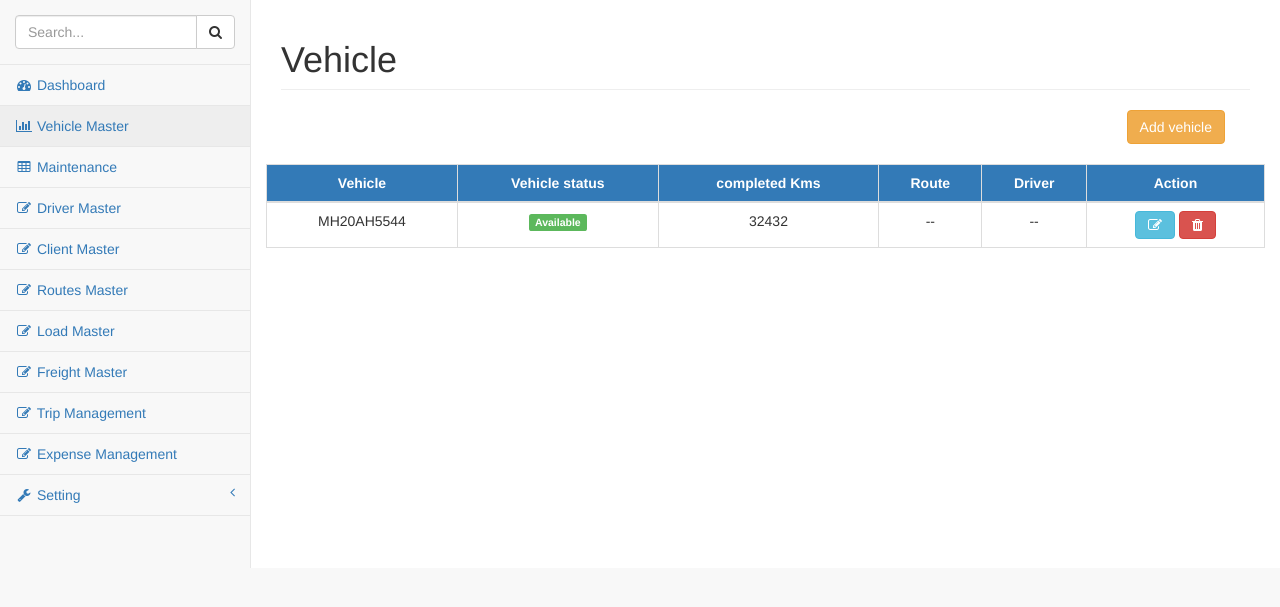
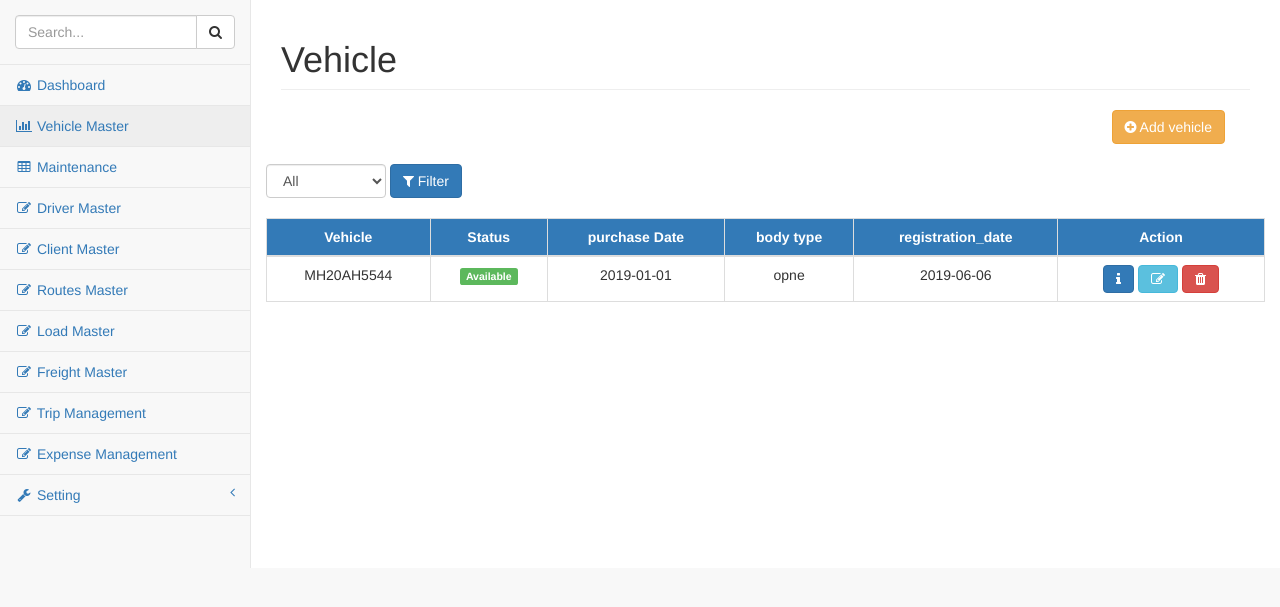
Before and after one commit to fayyaztech/transportManagement, a CodeIgniter app: page /transport/vehicle in a window 1280 px wide. Shown: the part 51-658 px from the top of the page. Run offline with CodeIgniter, Linux system fonts and the light colour scheme; data comes from the database, SQL or seed files in the repository.

Commit message:
vehicle filter added delete and reactive function added extra unused function deleted

```diff
--- a/application/controllers/Vehicle.php
+++ b/application/controllers/Vehicle.php
@@ -13,19 +13,29 @@ class Vehicle extends CI_Controller {
 	{
 		// both add and update operation perform in single file
 		$vehicle_data = [];
+		$show_info = false;
 		$vehicle_id = $this->input->get('vehicle_id');
 		if ($vehicle_id != NULL) {
 			if (!empty($data = $this->vehicle_model->fetch_single_vehicle_info($vehicle_id))) {
 				$vehicle_data = $data;
 			}
 		}
-		$this->load->view('vehicle/vehicle_form',['vehicle_data'=>$vehicle_data]);
+
+		if ($this->input->get('action')=="show_info") {
+			$show_info = true;
+		}
+		$this->load->view('vehicle/vehicle_form',['vehicle_data'=>$vehicle_data,'show_info'=>$show_info]);
 	}
+
 
 		public function add_vehicle()
 	{
-		$data=$this->input->post();
-		$config= array(
+		/*
+			* add new vehicle
+			* update old vehicle data
+		*/
+		$data = $this->input->post();
+		$config = array(
 		array('field' =>'vehicle_number' ,'rules'=>'required|min_length[7]|max_length[10]'),
 		array('field' =>'vehicle_purchase_date' ,'rules'=>'required|date'),
 		array('field' =>'vehicle_current_reading' ,'rules'=>'required|numeric'),
@@ -35,54 +45,18 @@ class Vehicle extends CI_Controller {
 		);
 
 		$this->load->library('form_validation',$config);
+
+		//form validation
 		if($this->form_validation->run() == true)
 		{
-			if($this->vehicle_model->add_vehicle_info($data))
-			{
-				echo 'Record Saved.';
-			}
-			else
-			{
-				echo 'Failed Try Again.';
-			}
+			$resp = $this->vehicle_model->add_vehicle_info($data);
 		}
 		else
 		{
-			echo stripcslashes(validation_errors());
+			$resp = stripcslashes(validation_errors());
 		}
-	}
 
-	public function update_vehicle()
-	{
-		$vehicle_id=$this->input->post('vehicle_id');
-		$info=$this->input->post();
-		unset($info['vehicle_id']);
-		$config= array(
-		array('field' =>'vehicle_number' ,'rules'=>'required|min_length[7]|max_length[10]'),
-		array('field' =>'vehicle_purchase_year' ,'rules'=>'required|exact_length[4]|numeric'),
-		array('field' =>'vehicle_current_reading' ,'rules'=>'required|numeric'),
-		array('field' =>'vehicle_chassis_no' ,'rules'=>'required|min_length[17]'),
-		array('field' =>'vehicle_engine_no' ,'rules'=>'required|min_length[10]'),
-		array('field' =>'vehicle_expected_average' ,'rules'=>'required|min_length[1]'),
-		array('field' =>'vehicle_tyres' ,'rules'=>'required|min_length[1]'),
-		);
-
-		$this->load->library('form_validation',$config);
-		if($this->form_validation->run() == true)
-		{
-			if($this->vehicle_model->update_vehicle_info($vehicle_id,$info))
-			{
-				echo "Record Updated.";
-			}
-			else
-			{
-				echo "Failed Try Again.?";
-			}
-		}
-		else
-		{
-			echo stripcslashes(validation_errors());
-		}
+		echo $resp;
 	}
 
 	public function delete_vehicle()
@@ -92,11 +66,15 @@ class Vehicle extends CI_Controller {
 		{
 			echo "Record Deleted..";
 		}
-		else
+	}
+
+	public function reactive_vehicle()
+	{
+		$vehicle_id=$this->input->get('vehicle_id');
+		if($data=$this->vehicle_model->reactive_vehicle($vehicle_id))
 		{
-
+			echo "vehicle reactivated ..";
 		}
-
 	}
 
 	public function __construct()
--- a/application/models/Vehicle_model.php
+++ b/application/models/Vehicle_model.php
@@ -3,60 +3,52 @@ defined('BASEPATH') or exit('No direct script access allowed');
 
 class Vehicle_model extends CI_Model
 {
+    public function get_vehicle_details($filter)
+    {
+        $this->db->select('vehicle.vehicle_id,vehicle.vehicle_number,vehicle.vehicle_purchase_date,vehicle.vehicle_status,vehicle_body_type,vehicle_registration_date');
 
-    public function get_vehicle_last_trip_details($vehicle_id)
-    {
-        $this->db->select('trip_details.trip_stop_date,trip_details.route_id,trip_details.driver_id,driver.driver_id,driver.driver_name,routes.route_origin,routes.route_destination');
-        $this->db->where('trip.vehicle_id', $vehicle_id);
-        $this->db->order_by('trip.trip_id', 'desc');
-        $this->db->join('trip_details', 'trip.trip_id = trip_details.trip_id', 'left');
-        $this->db->join('driver', 'trip_details.driver_id = driver.driver_id', 'left');
-        $this->db->join('routes', 'trip_details.route_id = routes.route_id', 'left');
-        $this->db->limit(1);
-        $query = $this->db->get('trip');
-        return $query->row();
+        // 1 is active, 2 is running , 0 is deactivated
+        if ($filter == 1 || $filter == 2 || $filter == 0) {
+            $this->db->where('vehicle_status =', $filter);
+        }
 
-    }
-
-    public function get_vehicle_details()
-    {
-        $this->db->select('vehicle.vehicle_id,vehicle.vehicle_number,vehicle.vehicle_current_reading,vehicle.vehicle_status');
-        $this->db->where('vehicle_status<>', 0);
         $query = $this->db->get('vehicle');
         return $query->result();
     }
 
     public function add_vehicle_info($vehicle_data)
     {
-        $responce = false;
+        // add update vehicle
+        $responce = false; // failed;
+
         if (isset($vehicle_data["vehicle_id"])) {
             $this->db->where('vehicle_id', $vehicle_data['vehicle_id']);
             unset($vehicle_data['vehicle_id']);
             if ($this->db->update('vehicle', $vehicle_data)) {
-                    $responce = true;
+                    $responce = 2; //'updated';
+             }
             }else{
-                if ($this->db->insert_batch('vehicle',$vehicle_data)) {
-                    $responce = true;
+                if ($this->db->insert('vehicle',$vehicle_data)) {
+                    $responce = 1; //'new_added';
                 }
             }
-        }
+
 
         return $responce;
-    }
-
-    public function update_vehicle_info($vehicle_id, $info)
-    {
-        //echo $vehicle_id;
-        $this->db->where('vehicle_id', $vehicle_id);
-        if ($this->db->update('vehicle', $info)) {
-            return true;
-        }
     }
 
     public function delete_vehicle_info($vehicle_id)
     {
         $this->db->where('vehicle_id', $vehicle_id);
-        if ($this->db->update('vehicle', ['vehicle_status' => '0'])) {
+        if ($this->db->update('vehicle', ['vehicle_status' => 0])) {
+            return true;
+        }
+    }
+
+    public function reactive_vehicle($vehicle_id)
+    {
+        $this->db->where('vehicle_id', $vehicle_id);
+        if ($this->db->update('vehicle', ['vehicle_status' => 1])) {
             return true;
         }
     }
--- a/application/views/vehicle.php
+++ b/application/views/vehicle.php
@@ -11,54 +11,80 @@
             </div>
             <!-- /.row -->
             <div class="row">
-                <a class="btn btn-warning pull-right add_vehicle" style="margin-right: 40px;" href='#'>Add vehicle</a>
+                <a class="btn btn-warning pull-right add_vehicle" style="margin-right: 40px;" href='#'><i class="fa fa-plus-circle"> </i> Add vehicle</a>
             </div>
             <br>
             <input type="hidden" name="url" id="url" class="form-control" value="<?php echo base_url(); ?>">
             <div class="row">
+                <form action="" method="get" class="form-inline" role="form">
+
+                    <div class="form-group">
+                        <select class="form-control" name="filter">
+                            <option value="4"> All</option>
+                            <option value="0"> Deactivated</option>
+                            <option value="1"> Active</option>
+                            <option value="2"> Running</option>
+                        </select>
+                    </div>
+                    <button type="submit" class="btn btn-primary"><i class="fa fa-filter"></i> Filter</button>
+                </form>
+                </br>
                             <div class="card-body">
                                 <div class="table-responsive">
                                     <table class="table table-bordered table-hover text-center">
                                         <thead class="bg-primary text-center">
                                             <tr>
                                                 <th class="text-center">Vehicle</th>
-                                                <th class="text-center">Vehicle status</th>
-                                                <th class="text-center">completed Kms</th>
-                                                <th class="text-center">Route</th>
-                                                <th class="text-center">Driver</th>
+                                                <th class="text-center">Status</th>
+                                                <th class="text-center">purchase Date</th>
+                                                <th class="text-center">body type</th>
+                                                <th class="text-center">registration_date</th>
                                                 <th class="text-center">Action</th>
                                             </tr>
                                         </thead>
 
                                         <tbody>
                                             <?php
+
+                                            // all vehicles data array
                                             $data = [];
-                                            $data = $this->vehicle_model->get_vehicle_details();
+
+                                            // vehicle filter
+                                            $filter = 1;
+
+                                            //if receive filter prams
+                                            if ($this->input->get('filter') != NULL) {
+                                                $filter = $this->input->get('filter');
+                                            }
+
+                                            $data = $this->vehicle_model->get_vehicle_details($filter);
                                             foreach ($data as $value) {
-                                            $exra_data = $this->vehicle_model->get_vehicle_last_trip_details($value->vehicle_id);
-                                            $route = "--";
-                                            $driver = "--";
-                                            $last_trip = "--";
 
-                                            if (!empty($exra_data) && $value->vehicle_status == 2) {
-                                            $status = '<span class="label label-danger">On Trip</span>';
-                                            $route = $exra_data->route_origin." to ".$exra_data->route_destination;
-                                            $driver = $exra_data->driver_name;
-                                            }else{
-                                            $status = '<span class="label label-success">Available</span>';
-                                            // $last_trip = $exra_data->trip_stop_date;
-                                            }
+                                                if ($value->vehicle_status == 1) {
+                                                    // 1 vehicle available
+                                                    $status = '<span class="label label-success">Available</span>';
+                                                    $delete_btn = '<button data-toggle="tooltip" data-placement="top" title="Delete" id="delete" class="btn btn-danger fa fa-trash"></button>';
+                                                }elseif ($value->vehicle_status == 2) {
+                                                    // 2 vehicle running
+                                                    $status = '<span class="label label-warning">Running</span>';
+                                                    $delete_btn = '<button class="btn btn-danger fa fa-trash" disabled=""></button>';
+                                                }elseif ($value->vehicle_status == 0) {
+                                                    // vehicle deactivated
+                                                    $status = '<span class="label label-danger">Deactivated</span>';
+                                                    $delete_btn = '<button class="btn btn-success fa fa-recycle" id="reactive"></button>';
+                                                }
+
                                             echo '<tr>
                                                 <td>'.$value->vehicle_number.'</td>
                                                 <td>'.$status.'</td>
-                                                <td>'.$value->vehicle_current_reading.'</td>
-                                                <td>'.$route.'</td>
+                                                <td>'.$value->vehicle_purchase_date.'</td>
+                                                <td>'.$value->vehicle_body_type.'</td>
 
-                                                <td>'.$driver.'</td>
+                                                <td>'.$value->vehicle_registration_date.'</td>
                                                 <td value="'.$value->vehicle_id.'">
-                                                    <a  class="btn btn-info
-                                                    fa fa-edit"  data-toggle="modal" href="#modal-1" id="show_update_vform" data-toggle="tooltip" data-placement="down" title="Update"></a>
-                                                    <button data-toggle="tooltip" data-placement="top" title="Delete" id="delete" class="btn btn-danger fa fa-trash"></button>
+                                                    <a  class="btn btn-primary fa fa-info"  data-toggle="modal" id="vehicle_info" data-toggle="tooltip" data-placement="down" title="Update"></a>
+                                                    <a  class="btn btn-info fa fa-edit"  data-toggle="modal" id="show_update_vform" data-toggle="tooltip" data-placement="down" title="Update"></a>
+                                                    '.$delete_btn.'
                                                 </td>
                                             </tr>';
                                             }
--- a/assets/js/custom/vehicle.js
+++ b/assets/js/custom/vehicle.js
@@ -1,3 +1,6 @@
+//base_url
+var url=$('#url').val();
+
 // add vihicle button clicked
 $('.add_vehicle').click(function(event) {
 	$.get(url+'vehicle/vehicle_form', function(data) {
@@ -15,6 +18,39 @@ $(document).on('click', '#show_update_vform', function(event){
 	});
 });
 
+// show vehicle info
+$(document).on('click', '#vehicle_info', function(event){
+		var vehicle_id = $(this).parent().attr('value');
+		$.get(url+'vehicle/vehicle_form?action=show_info&vehicle_id='+vehicle_id, function(data) {
+		$('.modal_containt').html(data);
+		$('#modal').modal('show');
+	});
+});
+
+// onclick delete
+$(document).on('click', '#delete', function(event){
+	if (confirm('Do You Want To Delete Vehicle Record..?'))
+	{
+    	var vehicle_id = $(this).parent().attr('value');
+    	$.get(url+"vehicle/delete_vehicle?vehicle_id="+vehicle_id, function(data) {
+    		alert(data);
+			location.reload();
+    	});
+	}
+});
+
+// onclick reactive
+$(document).on('click', '#reactive', function(event){
+	if (confirm('Do You Want To active Vehicle..?'))
+	{
+    	var vehicle_id = $(this).parent().attr('value');
+    	$.get(url+"vehicle/reactive_vehicle?vehicle_id="+vehicle_id, function(data) {
+    		alert(data);
+			location.reload();
+    	});
+	}
+});
+
 
 // Saving New Vehicle Record //
 
@@ -30,8 +66,19 @@ $(document).on('submit','#submit',function(event){
 			cache:false,
 			processData:false,
 			success: function(data){
-			alert(data);
-				location.reload();
+			 if (data == 1) {
+			 	//when new vehicle added
+			 	alert("vehicle added successfully");
+			 	location.reload();
+			 }else if(data == 2){
+			 	// when vehicle updated
+			 	alert("vehicle data updated");
+			 	location.reload();
+			 }else{
+			 	// when from got errors
+			 	alert($data);
+			 }
+
 			}
 	})
 })
@@ -58,29 +105,3 @@ $(document).on('submit','#update_form',function(event){
 })
 
 // End Saving Updated Vehicle Record //
-
-
-// Deliting Vehicle Record //
-	var url=$('#url').val();
-	$(document).on('click', '#delete', function(event){
-
-	if (confirm('Do You Want To Delete Vehicle Record..?'))
-	{
-    	var vehicle_id = $(this).parent().attr('value');
-		$.ajax({
-				url:url+"vehicle/delete_vehicle?vehicle_id="+vehicle_id,
-				method:"POST",
-				success:function(data){
-				alert(data);
-				location.reload();
-			}
-		})
-
-	}
-	else
-	{
-    	location.reload();
-	}
-
-});
-// End Fetching Record For Update //
```
Also changed, not shown: application/views/vehicle/vehicle_form.php (+31 -20 lines).
